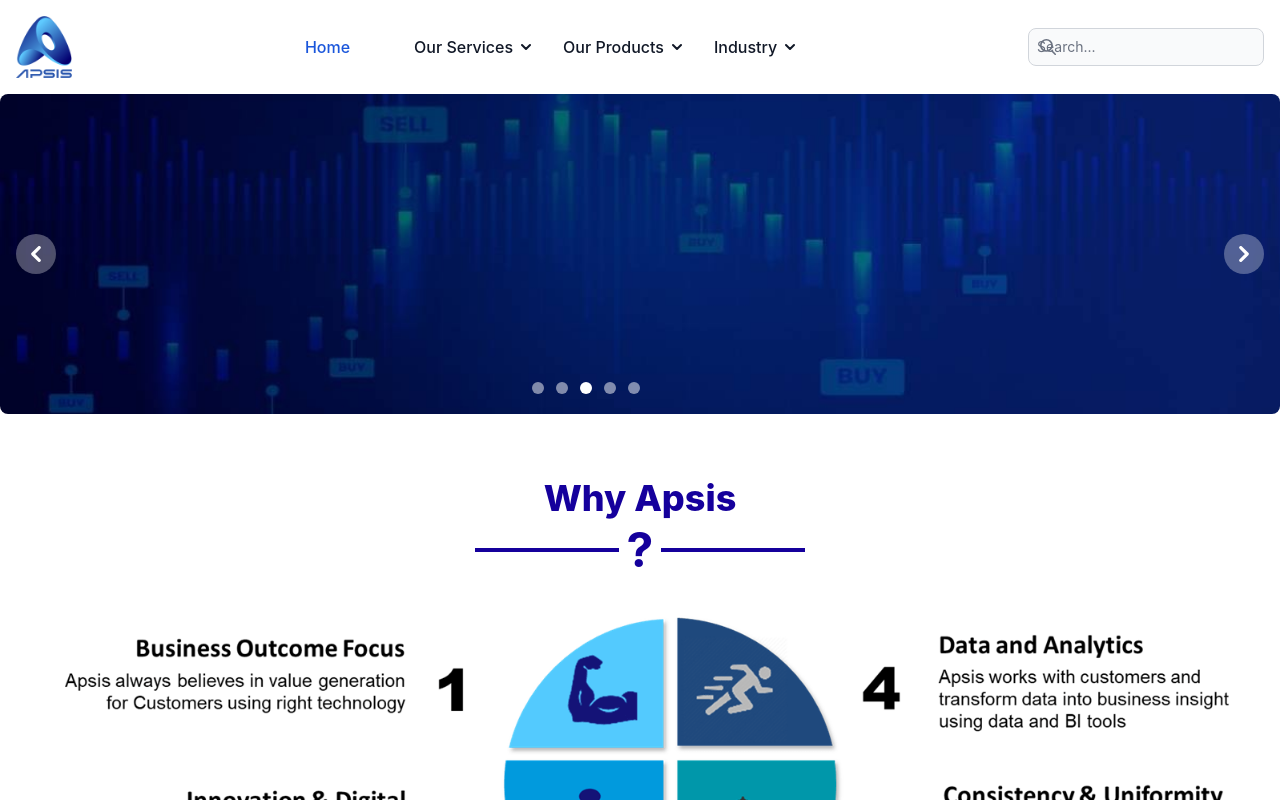
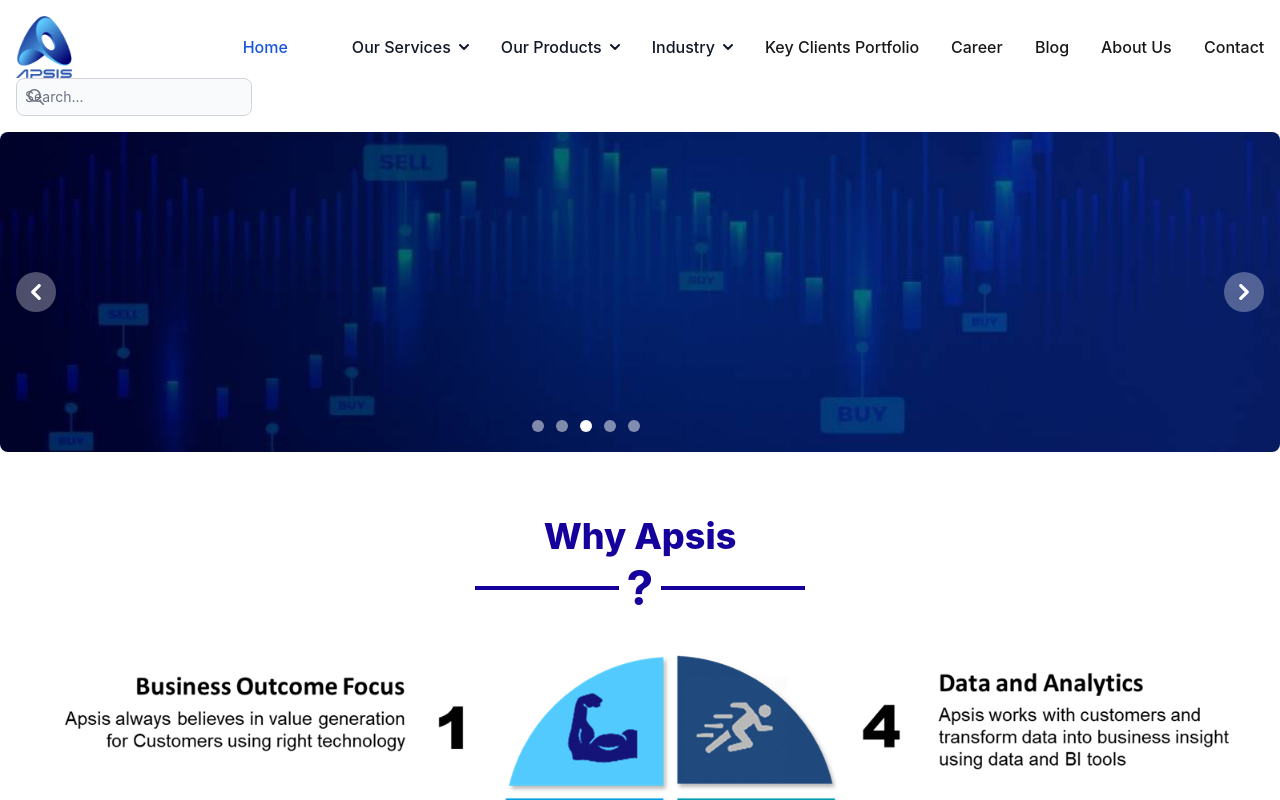
Before and after one commit to Wardun-00/apsis-company-repo1, a plain HTML site: page index.html in a window 1280 px wide. Shown: the top 800 px of the page. Drawn offline with nearby package versions, Linux system fonts and the light colour scheme.

Commit message:
added fliping and li

```diff
--- a/index.html
+++ b/index.html
@@ -317,6 +317,21 @@
                     </li>
                   </ul>
                 </div>
+              </li>
+              <li data-aos="flip-up">
+                Key Clients Portfolio
+              </li>
+              <li data-aos="flip-up">
+                Career
+              </li>
+              <li data-aos="flip-up">
+                Blog
+              </li>
+              <li data-aos="flip-up">
+               About Us
+              </li>
+              <li data-aos="flip-up">
+                Contact
               </li>
             </ul>
           </div>
```
